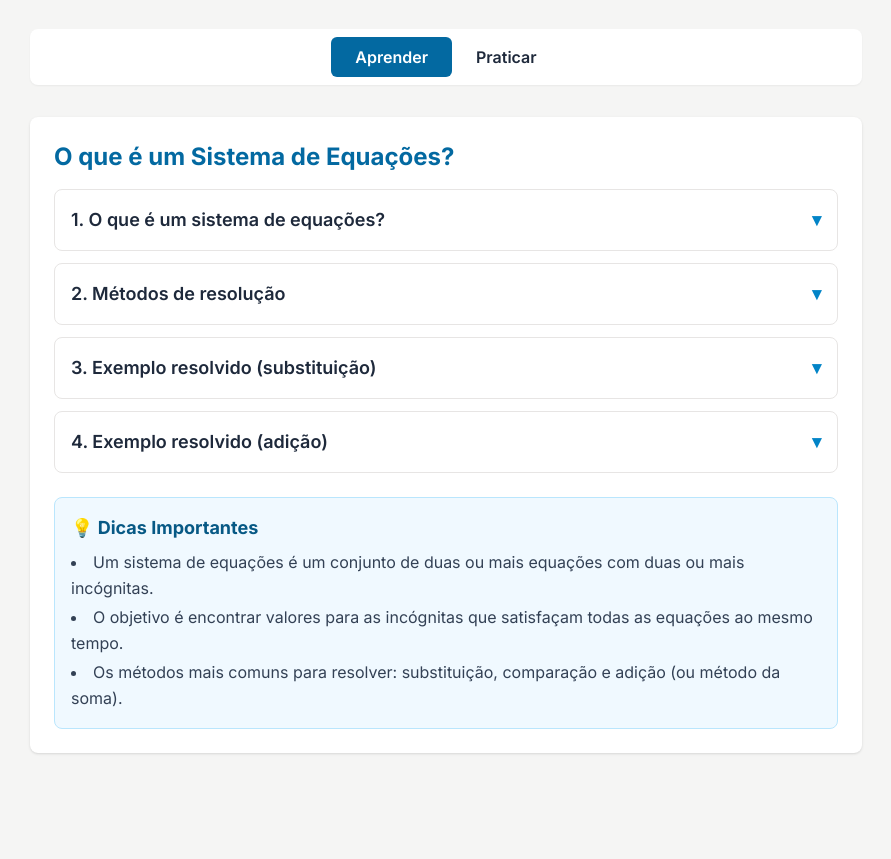
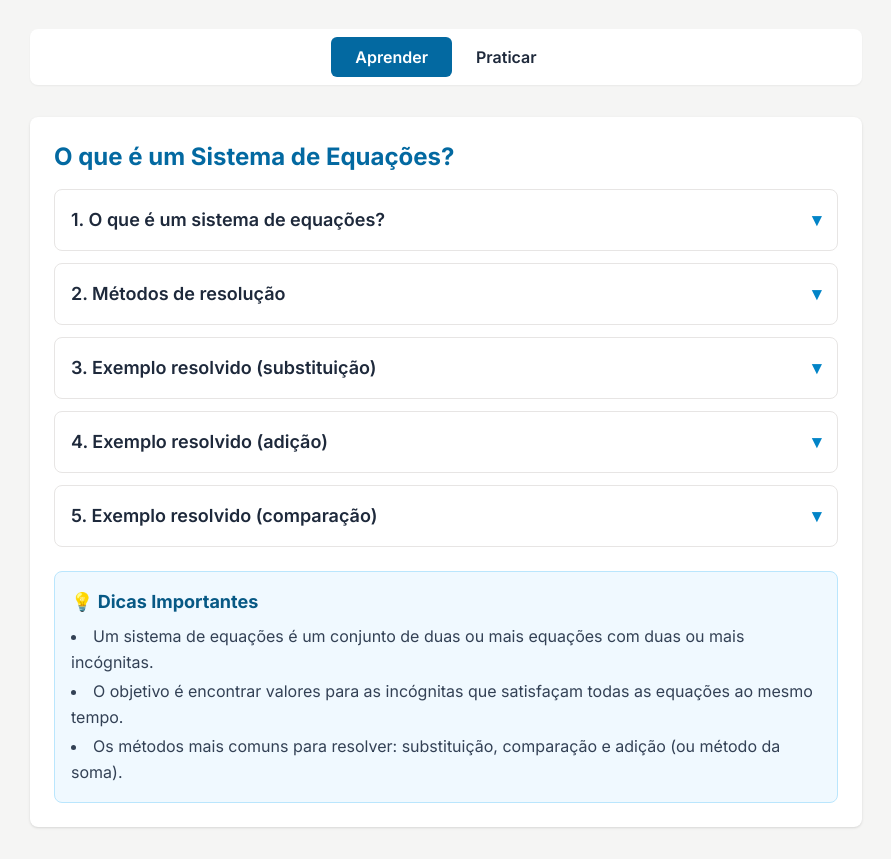
Before and after one commit to edu666777/nonoano, a plain HTML site: page sistema-equacoes.html in a window 1280 px wide. Shown: the part 179-1038 px from the top of the page, without its empty margins (194-1085 px from the left). Before the commit the page ends 964 px from the top, so only its background shows below. Drawn offline with nearby package versions, Linux system fonts and the light colour scheme.

Commit message:
up exemplo comparação

```diff
--- a/sistema-equacoes.html
+++ b/sistema-equacoes.html
@@ -118,6 +118,22 @@
                 {
                     title: '4. Exemplo resolvido (adição)',
                     content: 'Resolva o sistema:<br><span class="equation">2x + y = 7<br>x - y = 1</span><br><strong>Passo 1:</strong> Some as equações:<br>(2x + y) + (x - y) = 7 + 1<br>3x = 8 → x = 8/3<br><strong>Passo 2:</strong> Substitua x na segunda: (8/3) - y = 1 → y = (8/3) - 1 = 5/3<br><strong>Solução:</strong> (x, y) = (8/3, 5/3)'
+                },
+                {
+                    title: '5. Exemplo resolvido (comparação)',
+                    content: `Resolva o sistema:<br>
+<span class="equation">x + y = 7<br>2x - y = 4</span>
+<strong>Passo 1:</strong> Isola <b>y</b> nas duas equações:<br>
+&nbsp;&nbsp;Da primeira: y = 7 - x<br>
+&nbsp;&nbsp;Da segunda: 2x - y = 4 ⇒ y = 2x - 4<br>
+<strong>Passo 2:</strong> Igualando as duas expressões para y:<br>
+&nbsp;&nbsp;7 - x = 2x - 4<br>
+<strong>Passo 3:</strong> Resolva para x:<br>
+&nbsp;&nbsp;7 + 4 = 2x + x<br>
+&nbsp;&nbsp;11 = 3x ⇒ x = 11/3 ≈ 3,67<br>
+<strong>Passo 4:</strong> Substitua x em uma das equações para achar y:<br>
+&nbsp;&nbsp;y = 7 - 11/3 = 21/3 - 11/3 = 10/3 ≈ 3,33<br>
+<strong>Solução:</strong> (x, y) = (11/3, 10/3)`
                 }
             ];
 
```
